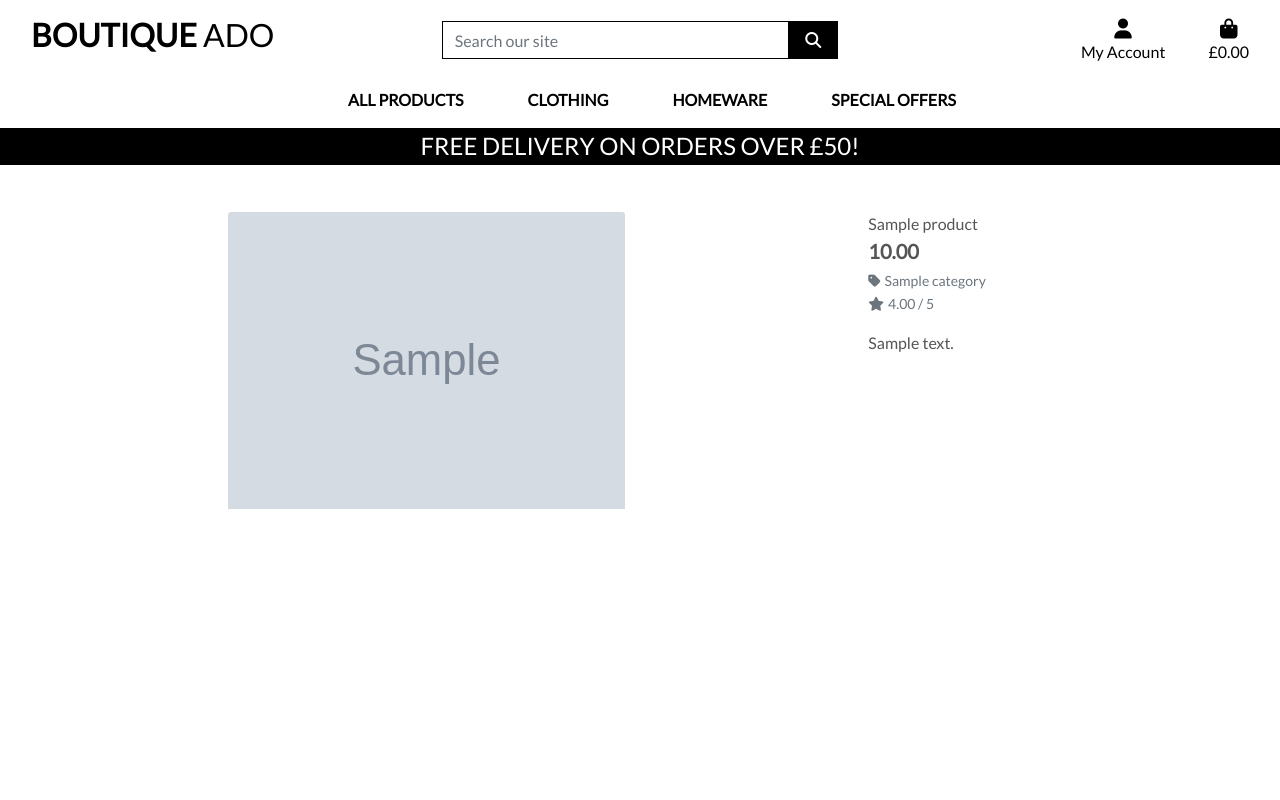
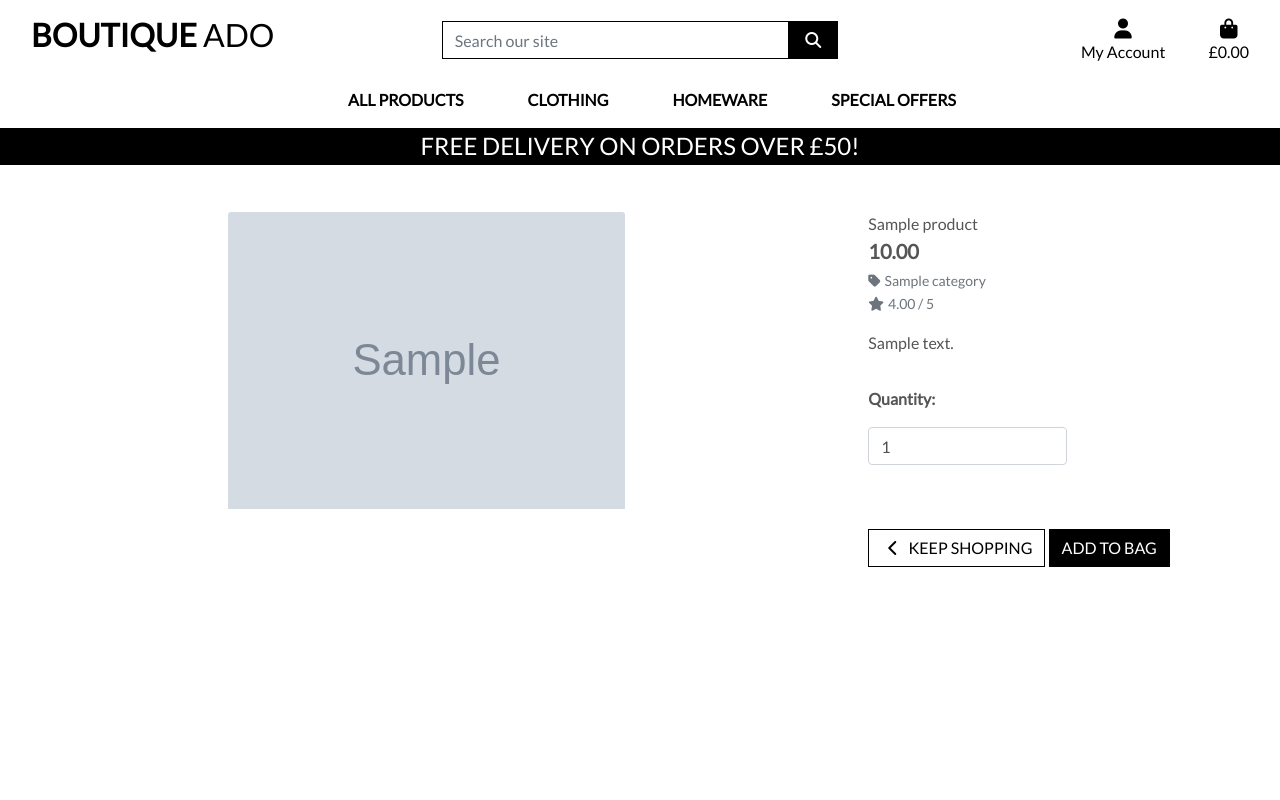
Before and after one commit to John-Kingham/boutique_ado_v1, a Django app: page /products/1/ in a window 1280 px wide. Run offline with Django 3.2, Linux system fonts and the light colour scheme; tables that the repository leaves empty hold one stand-in row (values such as "Sample post"); grey boxes marked "Sample" are stand-in pictures; some libraries are stand-ins or nearby versions.

Commit message:
feat: add add-to-bag feature

```diff
--- a/bag/urls.py
+++ b/bag/urls.py
@@ -3,4 +3,5 @@ from . import views
 
 urlpatterns = [
     path("", views.view_bag, name="view_bag"),
+    path("add/<item_id>/", views.add_to_bag, name="add_to_bag"),
 ]
--- a/products/templates/products/product_detail.html
+++ b/products/templates/products/product_detail.html
@@ -47,6 +47,31 @@
         <small class="text-muted">No Rating</small>
         {% endif %}
         <p class="mt-3">{{ product.description }}</p>
+
+        <!-- Add to bag form -->
+        <form class="form" action="{% url 'add_to_bag' product.id %}" method="POST">
+          {% csrf_token %}
+          <div class="form-row">
+            <div class="col-12">
+              <p class="mt-3"><strong>Quantity:</strong></p>
+              <div class="form-group w-50">
+                <div class="input-group">
+                  <input class="form-control qty_input" type="number" name="quantity" value="1" min="1" max="99" data-item_id="{{ product.id }}" id="id_qty_{{ product.id }}">
+                </div>
+              </div>
+            </div>
+            <div class="col-12">
+              <a href="{% url 'products' %}" class="btn btn-outline-black rounded-0 mt-5">
+                <span class="icon">
+                  <i class="fas fa-chevron-left"></i>
+                </span>
+                <span class="text-uppercase">Keep Shopping</span>
+              </a>
+              <input type="submit" class="btn btn-black rounded-0 text-uppercase mt-5" value="Add to Bag">
+            </div>
+            <input type="hidden" name="redirect_url" value="{{ request.path }}">
+          </div>
+        </form>
       </div>
     </div>
   </div>
--- a/static/css/base.css
+++ b/static/css/base.css
@@ -88,6 +88,19 @@ a.category-badge > span.badge:hover {
   cursor: pointer;
 }
 
+.btn-outline-black {
+  background: white;
+  color: black !important;
+  border: 1px solid black;
+}
+
+.btn-outline-black:hover,
+.btn-outline-black:active,
+.btn-outline-black:focus {
+  background: black;
+  color: white !important;
+}
+
 /* -------------------------------- Media Queries */
 
 /* Slightly larger container on xl screens */
```
Also changed, not shown: bag/views.py (+13 -2 lines).
